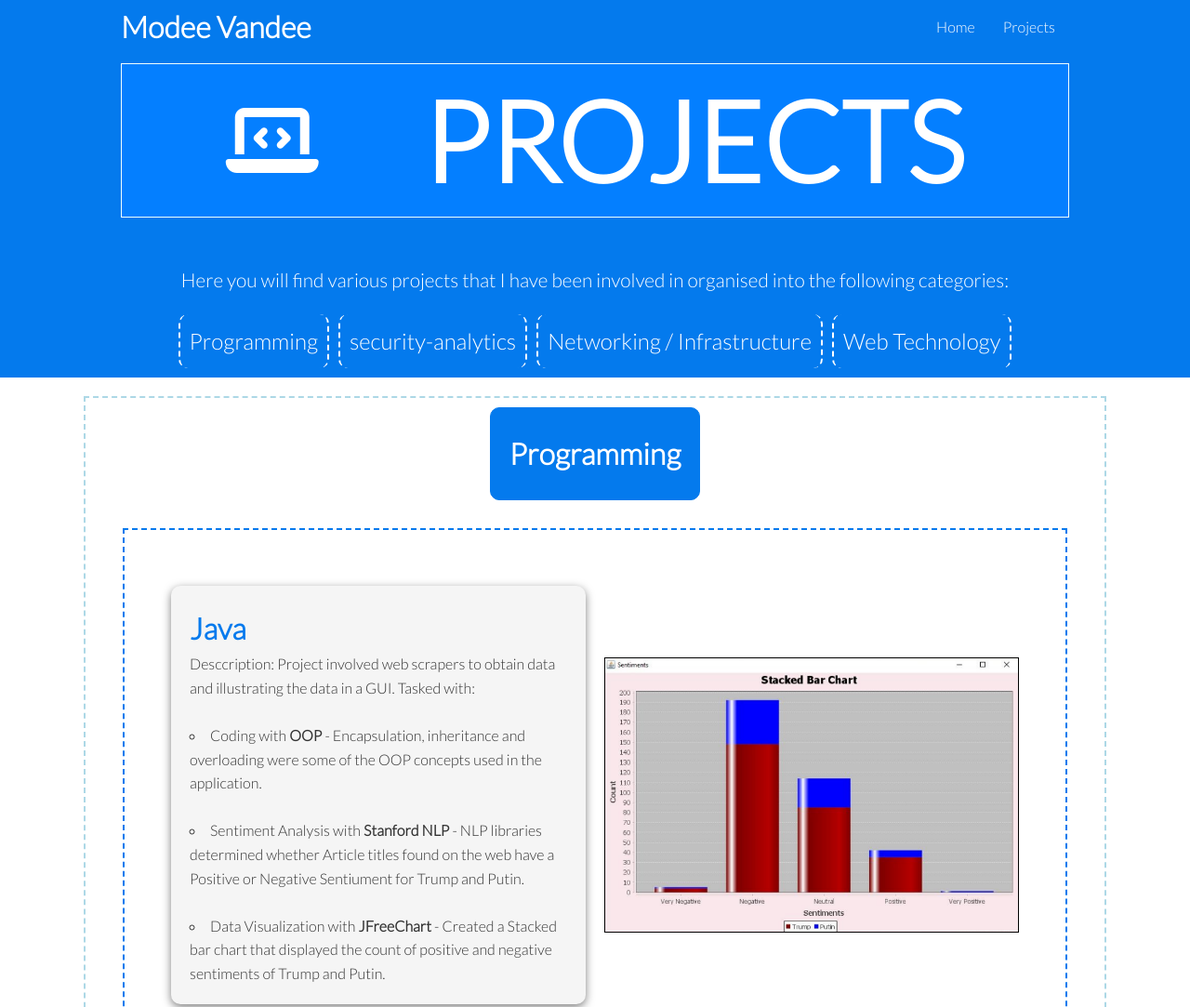
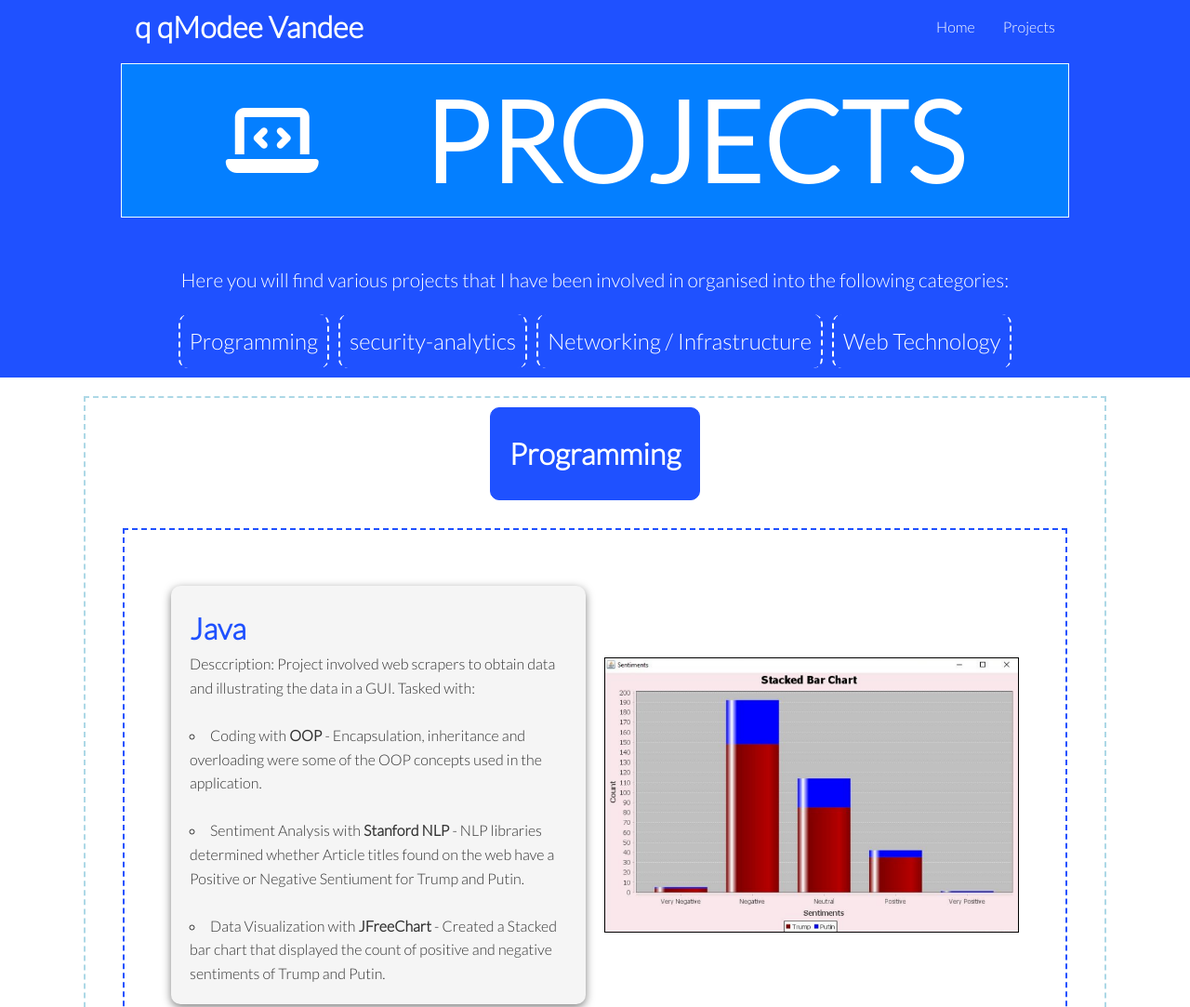
Before and after one commit to modeevandee/webcv, a plain HTML site: page projects.html in a window 1280 px wide. Shown: the top 1083 px of the page at 93% size. Drawn offline with Linux system fonts and the light colour scheme.

Commit message:
change color add link to logo

```diff
--- a/css/style.css
+++ b/css/style.css
@@ -1,7 +1,7 @@
 @import url('https://fonts.googleapis.com/css2?family=Lato:wght@300&display=swap');
 
 :root {
-  --primarycolor: #047aed;
+  --primarycolor: #1F51FF;
   --secondarycolor: azure;
   --thirdcolor: lightblue;
 }
--- a/projects.html
+++ b/projects.html
@@ -14,7 +14,7 @@
     <!-- Navbar -->
     <div class="navbar">
         <div class="container flex">
-            <h1 class="logo">Modee Vandee</h1>
+            <h1 class="logo"><a href="/index.html"> q qModee Vandee</a></h1>
             <nav>
                 <ul>
                     <li><a href="index.html">Home</a></li>
```
